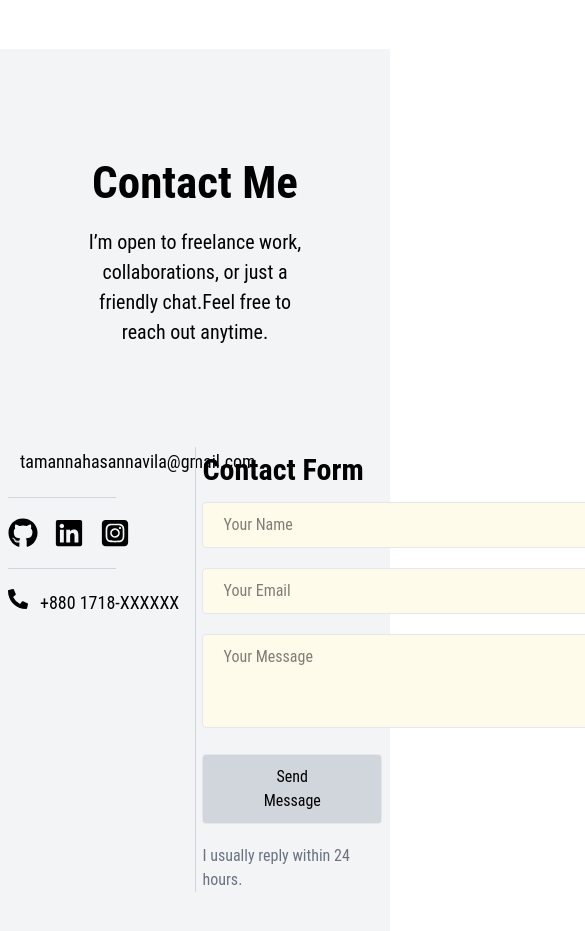
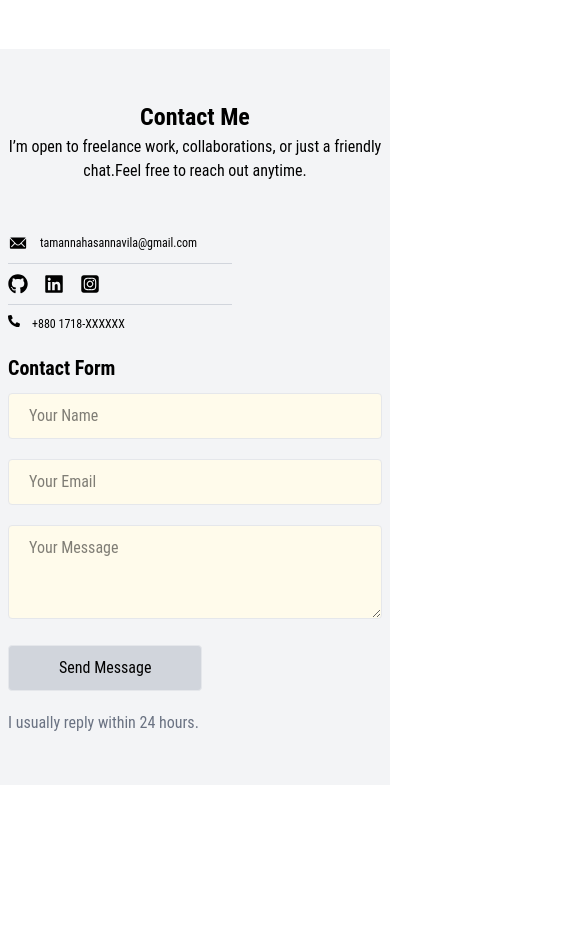
Before and after one commit to tamanna180906/my-portfolio, a React (Vite) app: page / in a window 390 px wide. Shown: the part 1999-2930 px from the top of the page, 585 px wide, since content can reach past the window. After the commit the page ends 2784 px from the top, so only its background shows below. Built offline with nearby package versions, Linux system fonts and the light colour scheme.

Commit message:
responsive concact

```diff
--- a/src/components/Banner.jsx
+++ b/src/components/Banner.jsx
@@ -16,7 +16,7 @@ function Banner() {
           </div>
           <div className='mt-8 lg:mt-0 flex justify-center lg:justify-end'>
             <div className='md:h-[250px] md:w-[250px] lg:h-[400px] lg:w-[400px] rounded-full overflow-hidden lg:block md:block hidden'>
-              <img className='object-cover h-full w-full' src={pro3} alt="Tamanna" />
+              <img className='object-cover h-full w-full' src={pro3} alt="Tamanna"/>
             </div>
           </div>
         </div>
--- a/src/components/Contact.jsx
+++ b/src/components/Contact.jsx
@@ -6,41 +6,41 @@ import { FaSquareInstagram } from 'react-icons/fa6'
 
 function Contact() {
     return (
-        <div className='bg-gray-100 py-[100px]'>
+        <div className='bg-gray-100 lg-py-[100px] md:py-[80px] py-[50px]'>
             <Container>
-                <div className='mx-auto w-[60%]'>
-                    <h2 className='text-center text-[45px] font-rc font-bold'>Contact Me</h2>
-                    <p className='text-center pt-[10px] text-[20px] font-rc'>I’m open to freelance work, collaborations, or just a friendly chat.Feel free to reach out anytime.</p>
+                <div className='mx-auto lg:w-[60%] md:w-[80%] w-full'>
+                    <h2 className='text-center text-[24px] md:text-[30px] lg:text-[50px] font-rc font-bold'>Contact Me</h2>
+                    <p className='text-center lg:pt-[10px] pt-[0px] text-[16px] md:text-[18px] lg:text-[20px] font-rc'>I’m open to freelance work, collaborations, or just a friendly chat.Feel free to reach out anytime.</p>
                 </div>
-                <div className='pt-[100px] flex justify-between'>
-                    <div className='w-[48%]'>
-                        <div className='flex pb-[20px] gap-3 items-center'>
-                            <IoIosMail className='text-[30px]' />
-                            <p className='font-rc text-[18px]'>tamannahasannavila@gmail.com</p>
+                <div className='lg:pt-[100px] md:pt-[80px] pt-[50px] lg:flex md:flex justify-between'>
+                    <div className='lg:w-[48%] md:w-[48%] w-full'>
+                        <div className='flex lg:pb-[20px] md:pb-[15px] pb-[10px] gap-3 items-center'>
+                            <IoIosMail className='lg:text-[30px] md:text-[25px] text-[20px]' />
+                            <p className='font-rc lg:text-[18px] md:text-[16px] text-[12px]'>tamannahasannavila@gmail.com</p>
                         </div>
-                        <div className='py-[20px] w-[60%] flex gap-4 border-y border-gray-300'>
+                        <div className='lg:py-[20px] md:py-[15px] py-[10px] w-[60%] flex gap-4 border-y border-gray-300'>
                             <a href='https://github.com/tamanna180906'>
-                                <FaGithub className='text-[30px]' />
+                                <FaGithub className='lg:text-[30px] md:text-[25px] text-[20px]' />
                             </a>
                             <a href='https://www.linkedin.com/in/tamanna-hasan-navila-4133203a8/'>
-                                <FaLinkedin className='text-[30px]' />
+                                <FaLinkedin className='lg:text-[30px] md:text-[25px] text-[20px]' />
                             </a>
                             <a href='https://www.instagram.com/tamannahasannavila?igsh=MW5yc3d4eHI4ZGFjYw%3D%3D'>
-                                <FaSquareInstagram className='text-[30px]' />
+                                <FaSquareInstagram className='lg:text-[30px] md:text-[25px] text-[20px]' />
                             </a>
                         </div>
-                        <div className='pt-[20px] flex gap-3'>
-                            <FaPhoneAlt className='text-[20px]' />
-                            <p className='font-rc text-[18px]'>+880 1718-XXXXXX</p>
+                        <div className='lg:pt-[20px] md:pt-[15px] pt-[10px] flex gap-3'>
+                            <FaPhoneAlt className='lg:text-[20px] md:text-[16px] text-[12px]' />
+                            <p className='font-rc lg:text-[18px] md:text-[16px] text-[12px]'>+880 1718-XXXXXX</p>
                         </div>
                     </div>
-                    <div className='w-[1px] bg-gray-300'></div>
-                    <div className='w-[48%]'>
-                        <h2 className='text-[30px] font-rc font-bold' >Contact Form</h2>
+                    <div className='w-[1px] hidden lg:block md:block bg-gray-300'></div>
+                    <div className='lg:w-[48%] md:w-[48%] w-full lg:pt-0 md:pt-0 pt-5'>
+                        <h2 className='lg:text-[30px] md:text-[25px] text-[20px] font-rc font-bold' >Contact Form</h2>
                         <form className='gap-y-4 pt-[10px]'>
-                            <input type='text' placeholder='Your Name' className='w-[500px] px-[20px] py-[10px] bg-amber-50 rounded font-rc border border-gray-200'></input>
-                            <input type='email' placeholder='Your Email' className='mt-[20px] w-[500px] px-[20px] py-[10px] bg-amber-50 rounded font-rc border border-gray-200'></input>
-                            <textarea rows="3" placeholder='Your Message' className='mt-[20px] w-[500px] px-[20px] py-[10px] bg-amber-50 rounded font-rc border border-gray-200'></textarea>
+                            <input type='text' placeholder='Your Name' className='lg:w-[500px] w-full px-[20px] py-[10px] bg-amber-50 rounded font-rc border border-gray-200'></input>
+                            <input type='email' placeholder='Your Email' className='mt-[20px] lg:w-[500px] w-full  px-[20px] py-[10px] bg-amber-50 rounded font-rc border border-gray-200'></input>
+                            <textarea rows="3" placeholder='Your Message' className='mt-[20px] lg:w-[500px] w-full  px-[20px] py-[10px] bg-amber-50 rounded font-rc border border-gray-200'></textarea>
                             <button type='submit' className='text-center mt-[20px] px-[50px] py-[10px] bg-gray-300 rounded font-rc border border-gray-200'>
                                 Send Message
                             </button>
--- a/src/components/Work.jsx
+++ b/src/components/Work.jsx
@@ -42,7 +42,7 @@ function Work() {
               <a className="btn pt-[6px] pb-[7px] px-[25px] border border-gray-400 rounded font-rc text-[12px] font-bold">Source Code</a>
             </div>
           </div>
-          <div className='lg:w-[32%] md:w-[48%] mt-5 lg:mt-0 p-5 md:mx-auto bg-gray-100 border border-gray-300  rounded-2xl'>
+          <div className='lg:w-[32%] md:w-[48%] mt-5 lg:mt-0 p-5 md:mx-auto lg:mx-0 bg-gray-100 border border-gray-300 rounded-2xl'>
             <h2 className='font-rc text-[16px] font-bold'>Startup Agency Website Design</h2>
             <div className='bg-white mt-2'>
               <img src={cerryf} className='rounded-2xl px-5'></img>
```
